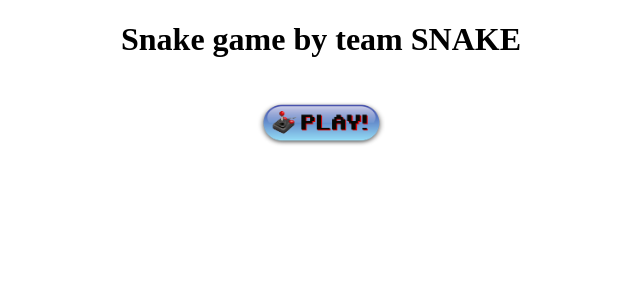
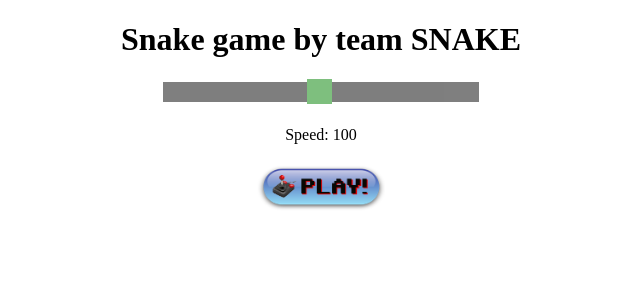
Before and after one commit to rolandgonczi/CodeCool-snakeGAME-JS, a Flask app: page / in a window 1280 px wide. Shown: the top 300 px of the page, without its empty margins (319-959 px from the left). Run offline with Flask 2, Linux system fonts and the light colour scheme; some web fonts are replaced.

Commit message:
implemented a speed slider

```diff
--- a/static/snake.js
+++ b/static/snake.js
@@ -2,8 +2,24 @@ let startGame = document.getElementById("start-game");
 
 startGame.addEventListener("click", drawGame);
 
+let slider = document.getElementById("myRange");
+let output = document.getElementById("demo");
+let snakeSpeed = Math.floor(1000/slider.value)*5;
+output.innerHTML = snakeSpeed;
+
+
+slider.oninput = function() {
+  output.innerHTML = Math.floor(1000/this.value)*5;
+  snakeSpeed = Math.floor(1000/this.value)*5;
+};
+
+
+console.log(snakeSpeed);
+
 function drawGame() {
 
+
+    console.log(snakeSpeed);
 
     let container = document.getElementById('container');
     let table = document.createElement('table');
@@ -141,6 +157,6 @@ function drawGame() {
 
 
 drawBoard();
-setInterval(drawSnake,100);
+setInterval(drawSnake,snakeSpeed);
 
 }
--- a/static/snake_style.css
+++ b/static/snake_style.css
@@ -2,6 +2,7 @@ body {
     background-color: white;
     text-align: center;
 }
+
 
 #start-game {
     margin-bottom: 10px;
@@ -67,3 +68,46 @@ button {
     outline: none;
     overflow: hidden;
 }
+
+
+
+.slidecontainer {
+  width: 100%;
+  -webkit-align-items: center;
+  align-items: center;
+  margin-bottom: 20px;
+}
+
+
+.slider {
+  -webkit-appearance: none;
+  appearance: none;
+  width: 25%;
+  height: 20px; /* Specified height */
+  background: black; /* Grey background */
+  outline: none; /* Remove outline */
+  opacity: 0.5; /* Set transparency (for mouse-over effects on hover) */
+  -webkit-transition: .2s; /* 0.2 seconds transition on hover */
+  transition: opacity .2s;
+}
+
+
+.slider:hover {
+  opacity: 1;
+}
+
+.slider::-webkit-slider-thumb {
+  -webkit-appearance: none; /* Override default look */
+  appearance: none;
+  width: 25px; /* Set a specific slider handle width */
+  height: 25px; /* Slider handle height */
+  background: green; /* Green background */
+  cursor: pointer; /* Cursor on hover */
+}
+
+.slider::-moz-range-thumb {
+  width: 25px; /* Set a specific slider handle width */
+  height: 25px; /* Slider handle height */
+  background: green; /* Green background */
+  cursor: pointer; /* Cursor on hover */
+}
--- a/templates/snakeGame_TW.html
+++ b/templates/snakeGame_TW.html
@@ -9,6 +9,10 @@
 </head>
     <div class="title">
             <h1 id="gametitle">Snake game by team SNAKE</h1>
+            <div class="slidecontainer">
+              <input type="range" min="1" max="100" value="50" class="slider" id="myRange">
+            </div>
+            <span>Speed: </span><span id="demo">Value</span><br>
             <button class="startgame-button" id="start-game"><img src="https://www.dosgamers.com/images/play_button.png" > </button>
             <p id="score"></p>
     </div>
```
